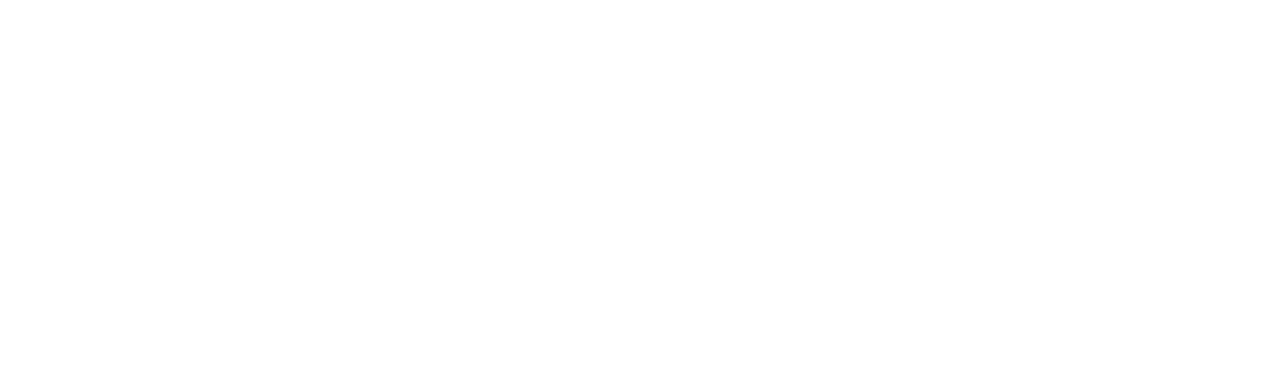
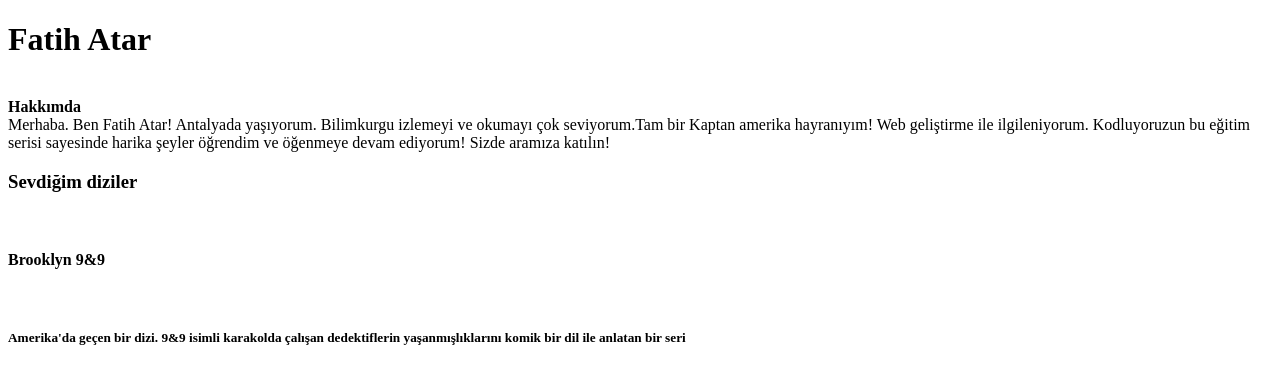
Before and after one commit to devfatihatar/practice-gitcode, a plain HTML site: page index.html in a window 1280 px wide. Drawn offline with Linux system fonts and the light colour scheme.

Commit message:
HTML ödev 1

```diff
--- a/index.html
+++ b/index.html
@@ -3,9 +3,16 @@
 <head>
     <meta charset="UTF-8">
     <meta name="viewport" content="width=device-width, initial-scale=1.0">
-    <title>Document</title>
+    <title>fatih atar</title>
 </head>
 <body>
-
+    <div>
+        <h1>Fatih Atar</h1><br/>
+        <strong>Hakkımda</strong><br/>
+        <h7>Merhaba. Ben Fatih Atar! Antalyada yaşıyorum. Bilimkurgu izlemeyi ve okumayı çok seviyorum.Tam bir Kaptan amerika hayranıyım! Web geliştirme ile ilgileniyorum. Kodluyoruzun bu eğitim serisi sayesinde harika şeyler öğrendim ve öğenmeye devam ediyorum! Sizde aramıza katılın!</h7>
+        <h3>Sevdiğim diziler</h3><br/>
+        <h4>Brooklyn 9&9</h4><br/>
+        <h5>Amerika'da geçen bir dizi. 9&9 isimli karakolda çalışan dedektiflerin yaşanmışlıklarını komik bir dil ile anlatan bir seri</h5><br/>
+    </div>
 </body>
 </html>
```
